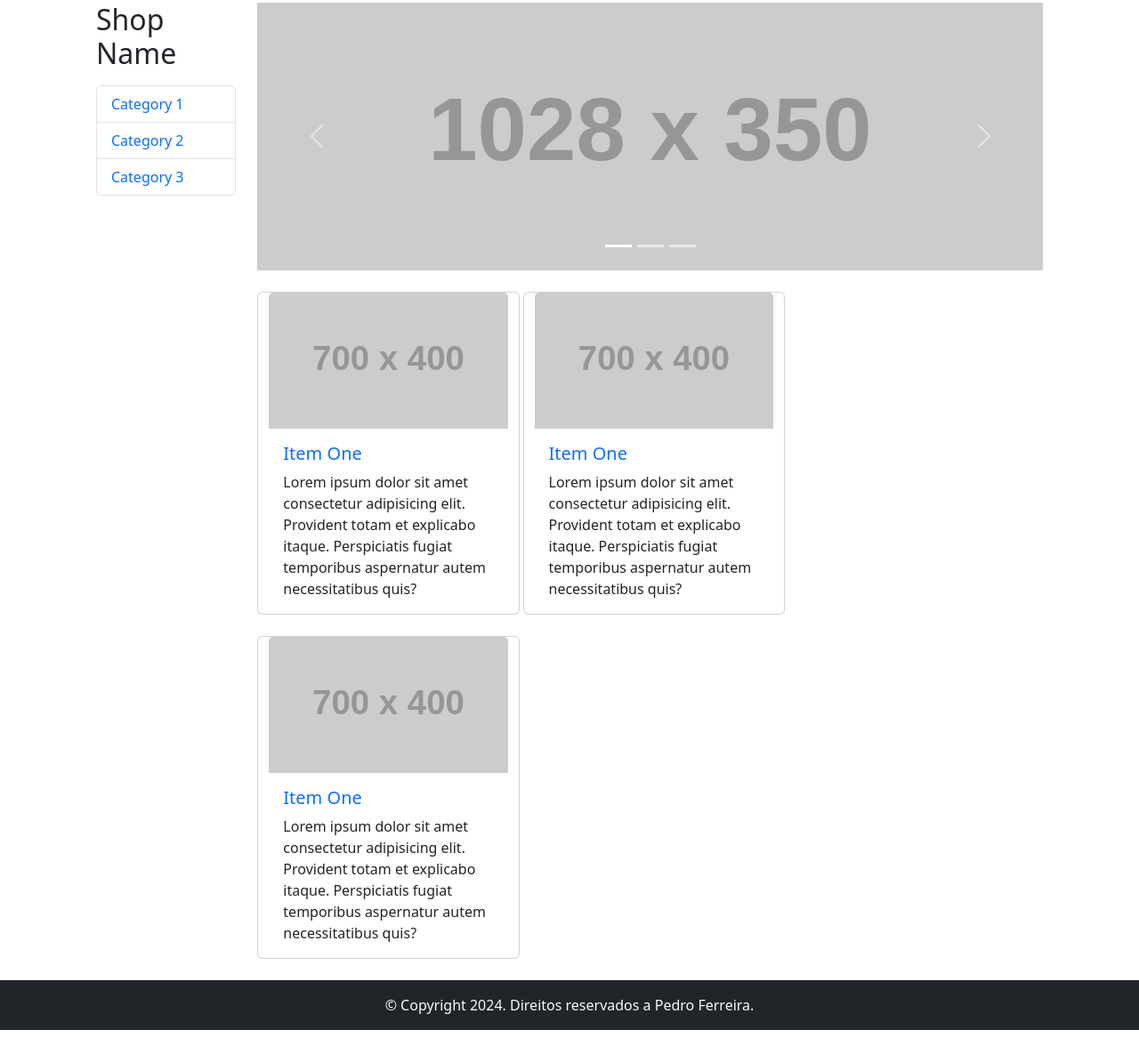
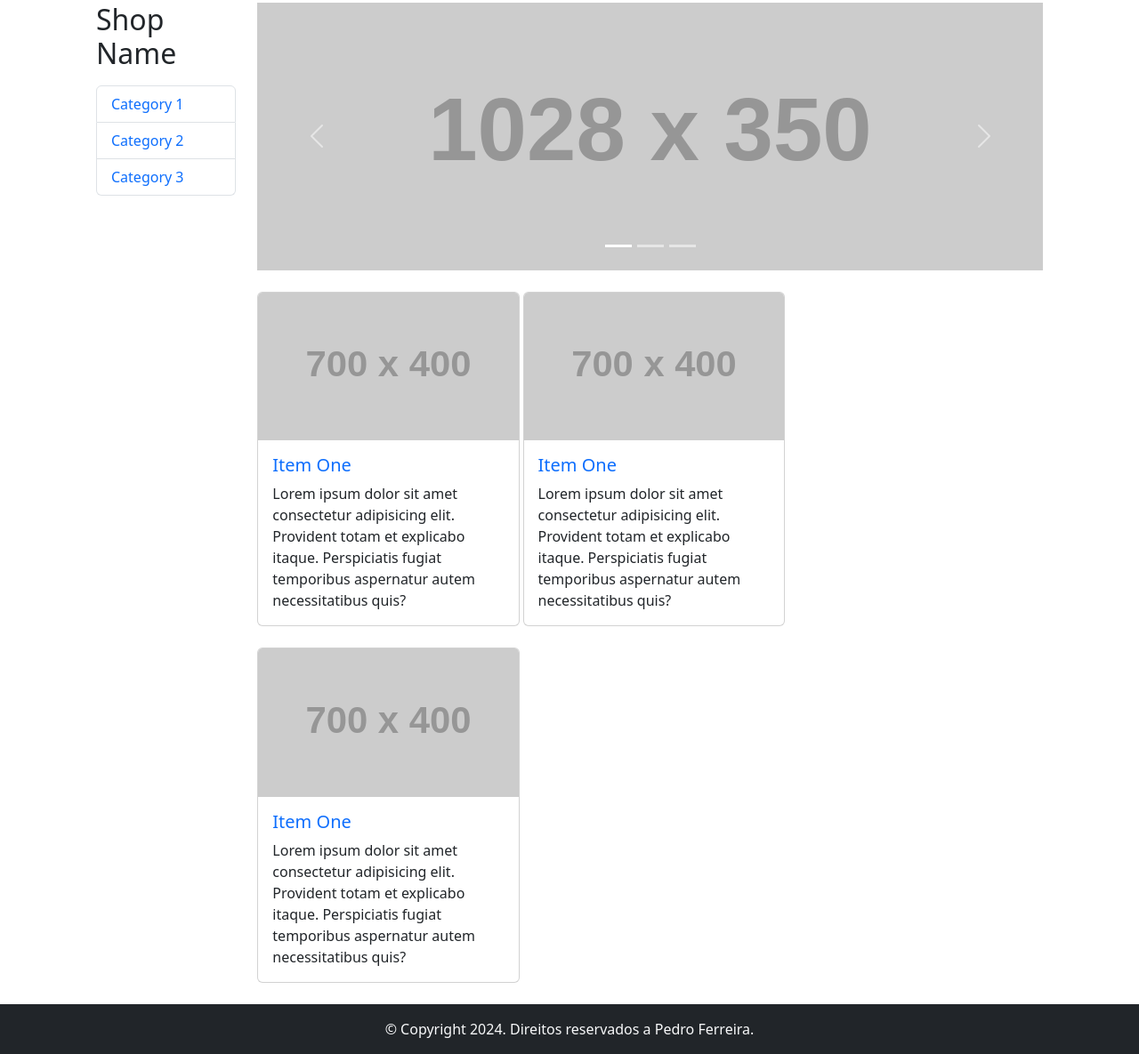
Before and after one commit to pedrodif/uploadBootstrapLayout, a plain HTML site: page index.html in a window 1280 px wide. Shown: the part 93-1278 px from the top of the page at 89% size. Before the commit the page ends 1251 px from the top, so only its background shows below. Drawn offline with nearby package versions, Linux system fonts and the light colour scheme; placeholder pictures from the web are drawn by us.

Commit message:
fix: :art: corrects card padding

```diff
--- a/index.html
+++ b/index.html
@@ -98,7 +98,7 @@
 
                 <div class="container-fluid">
                     <div class="row grid column-gap-1">
-                        <section class="card col-12 col-lg-4 mb-4">
+                        <section class="card col-12 col-lg-4 mb-4 p-0">
                             <img src="https://placehold.co/700x400" class="card-img-top" alt="cardImage">
 
                             <div class="card-body">
@@ -111,7 +111,7 @@
                             </div>
                         </section>
 
-                        <section class="card col-12 col-lg-4 mb-4">
+                        <section class="card col-12 col-lg-4 mb-4 p-0">
                             <img src="https://placehold.co/700x400" class="card-img-top" alt="cardImage">
 
                             <div class="card-body">
@@ -124,7 +124,7 @@
                             </div>
                         </section>
 
-                        <section class="card col-12 col-lg-4 mb-4">
+                        <section class="card col-12 col-lg-4 mb-4 p-0">
                             <img src="https://placehold.co/700x400" class="card-img-top" alt="cardImage">
 
                             <div class="card-body">
```
